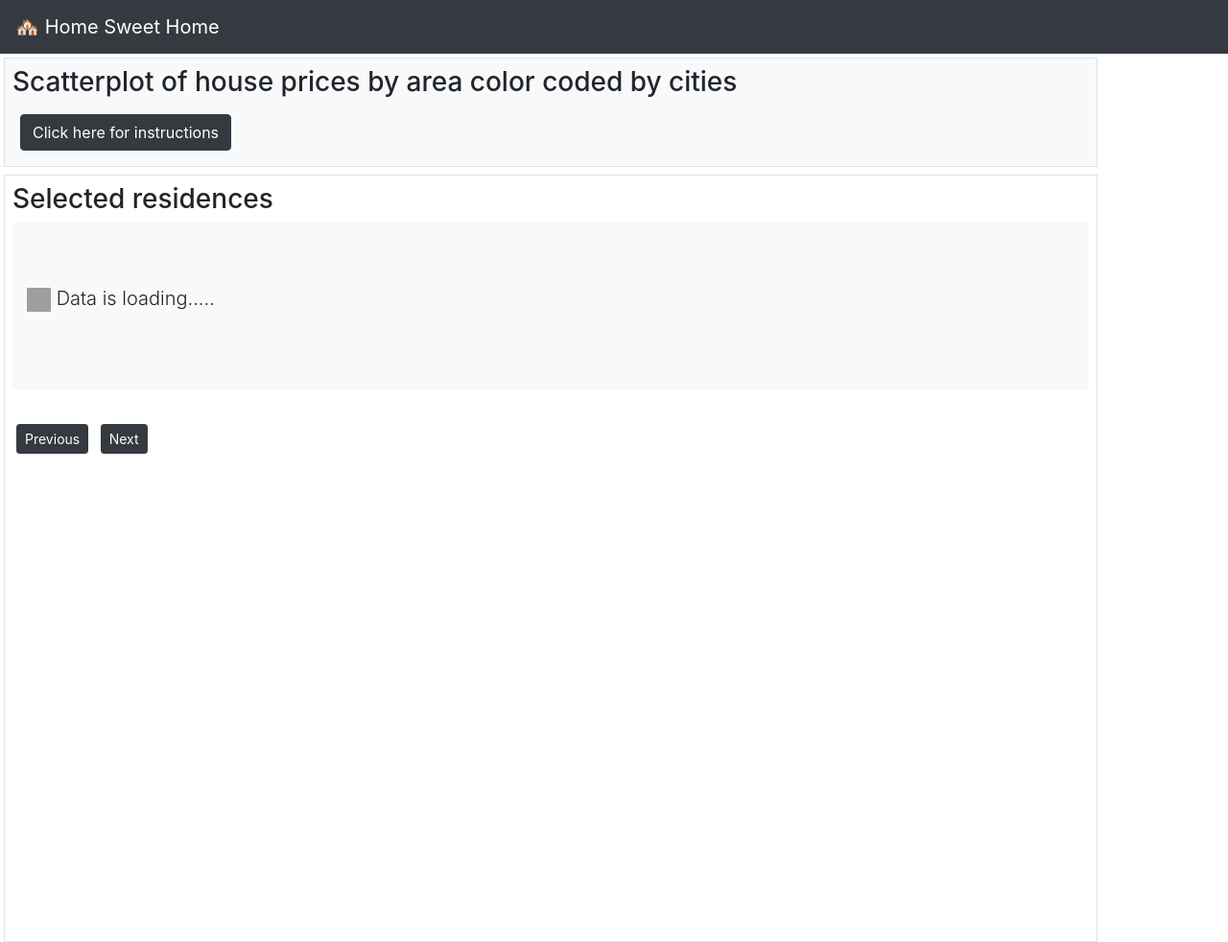
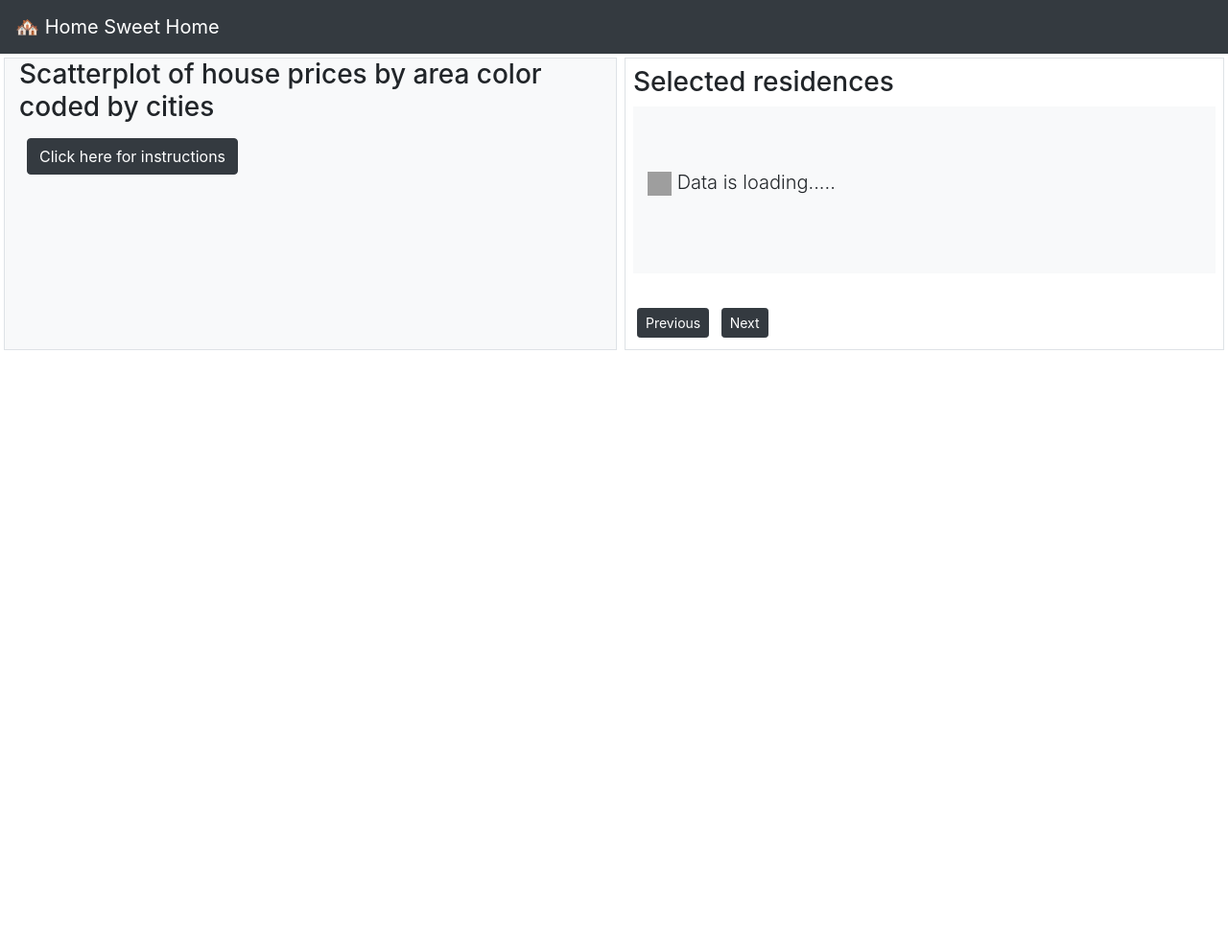
Before and after one commit to bpratomo/homesweethome2, a Django app: page / in a window 1280 px wide. Shown: the whole page at 96% size. After the commit the page ends 365 px from the top, so only its background shows below. Run offline with Django 3.2, Linux system fonts and the light colour scheme; data comes from the database, SQL or seed files in the repository; some libraries are stand-ins or nearby versions; grey boxes are pictures that could not be loaded.

Commit message:
Fixed pc level scaling

```diff
--- a/templates/base.html
+++ b/templates/base.html
@@ -5,7 +5,7 @@
 
 
 <head>
-<meta name="viewport" content="width=device-width, initial-scale=0.6">
+<meta name="viewport" content="width=device-width, initial-scale=1.0">
     <nav class="navbar navbar-expand-sm navbar-dark bg-dark sticky-top">
         <a class="navbar-brand" href="#">🏘️ Home Sweet Home</a>
 
--- a/templates/index.html
+++ b/templates/index.html
@@ -7,7 +7,8 @@
 <div id='drf_dashboard_data' data-url='{% url 'dashboard-list' %}'></div>
 <div id='drf_homelisting' data-url='{% url 'home-list' %}'></div>
 <!-- Modal -->
-<div class="modal fade" id="exampleModalCenter" tabindex="-1" role="dialog" aria-labelledby="exampleModalCenterTitle" aria-hidden="true">
+<div class="modal fade" id="exampleModalCenter" tabindex="-1" role="dialog" aria-labelledby="exampleModalCenterTitle"
+    aria-hidden="true">
     <div class="modal-dialog modal-dialog-centered" role="document">
         <div class="modal-content">
             <div class="modal-header">
@@ -19,10 +20,18 @@
             <div class="modal-body">
 
                 <ul>
-        <li><h5>Select, zoom, and relayout the scatterplot</h5></li>
-        <li><h5>See the corresponding residences</h5></li>
-        <li><h5>...</h5></li>
-        <li><h5>Profit!</h5></li>
+                    <li>
+                        <h5>Select, zoom, and relayout the scatterplot</h5>
+                    </li>
+                    <li>
+                        <h5>See the corresponding residences</h5>
+                    </li>
+                    <li>
+                        <h5>...</h5>
+                    </li>
+                    <li>
+                        <h5>Profit!</h5>
+                    </li>
                 </ul>
             </div>
             <div class="modal-footer">
@@ -56,10 +65,11 @@
 
 
 {% comment %} Section Dashboard {% endcomment %}
-<div class='d-flex flex-row column-containers flex-wrap mw-60'>
+<div class='container-fluid'>
+    <div class="row">
 
-
-    <div class="container border flex-grow-1 mw-50 first-column sticky-top bg-light p-2 m-1">
+        <div class="col-xl border bg-light m-1">
+            <div class="sticky-top first-column">
                 <h3>Scatterplot of house prices by area color coded by cities</h3>
                 <!-- Button trigger modal -->
                 <button type="button" class="btn btn-dark m-2" data-toggle="modal" data-target="#exampleModalCenter">
@@ -73,8 +83,9 @@
                 <div id='mydashboard'>
                 </div>
             </div>
+        </div>
 
-    <div class="container second-column border m-1 p-2">
+        <div class="col-xl border m-1 p-2">
             <h3>Selected residences </h3>
 
             <div id='homelisting' :key="componentKey">
@@ -87,7 +98,8 @@
                             <p class="lead">
                                 <img src="https://media1.tenor.com/images/d6cd5151c04765d1992edfde14483068/tenor.gif?itemid=5662595"
                                     alt="Load Loading GIF - Load Loading Waiting GIFs"
-                                style="max-width: 100px; background-color: rgb(236, 236, 236);" width="25" height="25">
+                                    style="max-width: 100px; background-color: rgb(236, 236, 236);" width="25"
+                                    height="25">
                                 Data is loading.....
                             </p>
                         </div>
@@ -120,17 +132,20 @@
                         <div class="card m-4">
                             <div class="card-body">
 
-                            <div :id="'carousel'+index" class="carousel slide bg-dark h-50 mh-50" data-ride="carousel">
+                                <div :id="'carousel'+index" class="carousel slide bg-dark h-50 mh-50"
+                                    data-ride="carousel">
                                     <div class="carousel-inner" role="listbox">
                                         <template v-for="(screenshot,sindex) in item.screenshots">
 
                                             <div v-if="sindex==0" class="carousel-item active">
-                                            <img class="d-block gallery-fixed" @click="openNav(item.screenshots,sindex)"
-                                                :src="screenshot" alt="First slide">
+                                                <img class="d-block gallery-fixed"
+                                                    @click="openNav(item.screenshots,sindex)" :src="screenshot"
+                                                    alt="First slide">
                                             </div>
                                             <div v-else class="carousel-item">
                                                 <img class="d-block gallery-fixed "
-                                                @click="openNav(item.screenshots,sindex)" :src="screenshot" alt="index">
+                                                    @click="openNav(item.screenshots,sindex)" :src="screenshot"
+                                                    alt="index">
                                             </div>
                                         </template>
 
@@ -162,8 +177,9 @@
 
                                 </div>
                                 <div class='expandbuttondiv'>
-                                <a role="button" class="collapsed" data-toggle="collapse" :href="'#description'+index"
-                                    aria-expanded="false" aria-controls="collapseExample"></a>
+                                    <a role="button" class="collapsed" data-toggle="collapse"
+                                        :href="'#description'+index" aria-expanded="false"
+                                        aria-controls="collapseExample"></a>
                                 </div>
                             </div>
                         </div>
@@ -172,6 +188,7 @@
             </div>
         </div>
 
+    </div>
 </div>
 
 
@@ -195,7 +212,7 @@
         width: 100%;
         position: fixed;
         /* Stay in place */
-        z-index: 1;
+        z-index: 99999999999;
         /* Sit on top */
         left: 0;
         top: 0;
@@ -211,7 +228,7 @@
 
     /* Position the content inside the overlay */
     .overlay-content {
-        position: relative;
+        position: absolute;
         top: 25%;
         /* 25% from the top */
         width: 100%;
@@ -264,15 +281,6 @@
     }
 
 
-    .second-column .gallery-fixed {
-        max-height: 400px;
-        margin-left: auto;
-        margin-right: auto;
-    }
-
-    #mydashboard {
-        align-content: center;
-    }
 
     .card .expandbuttondiv a.collapsed:after {
         content: '+ Show More';
@@ -292,13 +300,8 @@
         height: 10em;
     }
 
-    .column-containers .second-column {
-        overflow-y: scroll;
-        height: 100vh
-    }
-
-    .first-column {
-        top: 50px;
+.first-column{
+    top:60px
 }
 
     .column-containers {
```
Lines whose indentation alone changed are shown as unchanged.
